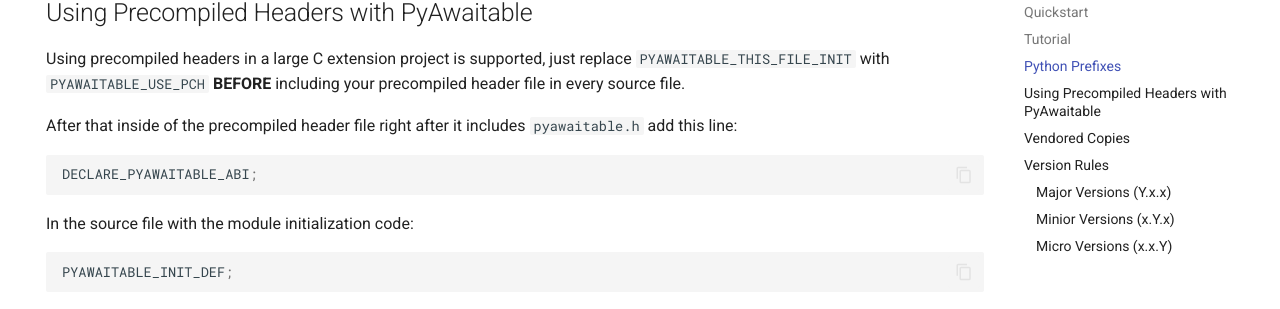
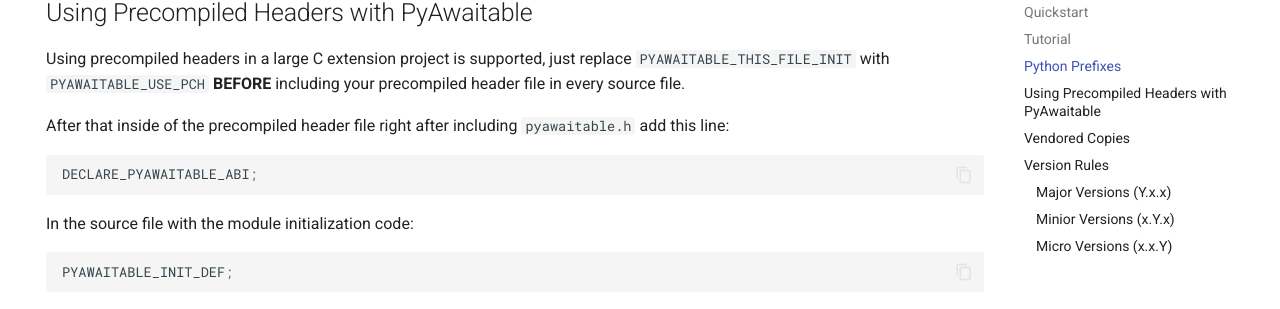
Before and after one commit to ZeroIntensity/pyawaitable, an MkDocs documentation site: the page built from docs/installation.md, in a window 1280 px wide and 900 px high, scrolled down 4381 px. Shown: the part 144-453 px from the top of the window. Built offline with MkDocs 1.6.1 and Material for MkDocs 9.7.7, drawn with Linux system fonts in a browser that asks for light colours; comment, search, counter and statistics services are not loaded.

Commit message:
Update docs/installation.md

````diff
--- a/docs/installation.md
+++ b/docs/installation.md
@@ -195,7 +195,7 @@ The complete mapping of names to their Python API counterparts are:
 
 Using precompiled headers in a large C extension project is supported, just replace `PYAWAITABLE_THIS_FILE_INIT` with `PYAWAITABLE_USE_PCH` **BEFORE** including your precompiled header file in every source file.
 
-After that inside of the precompiled header file right after it includes `pyawaitable.h` add this line:
+After that inside of the precompiled header file right after including `pyawaitable.h` add this line:
 
 ```c
 DECLARE_PYAWAITABLE_ABI;
````
